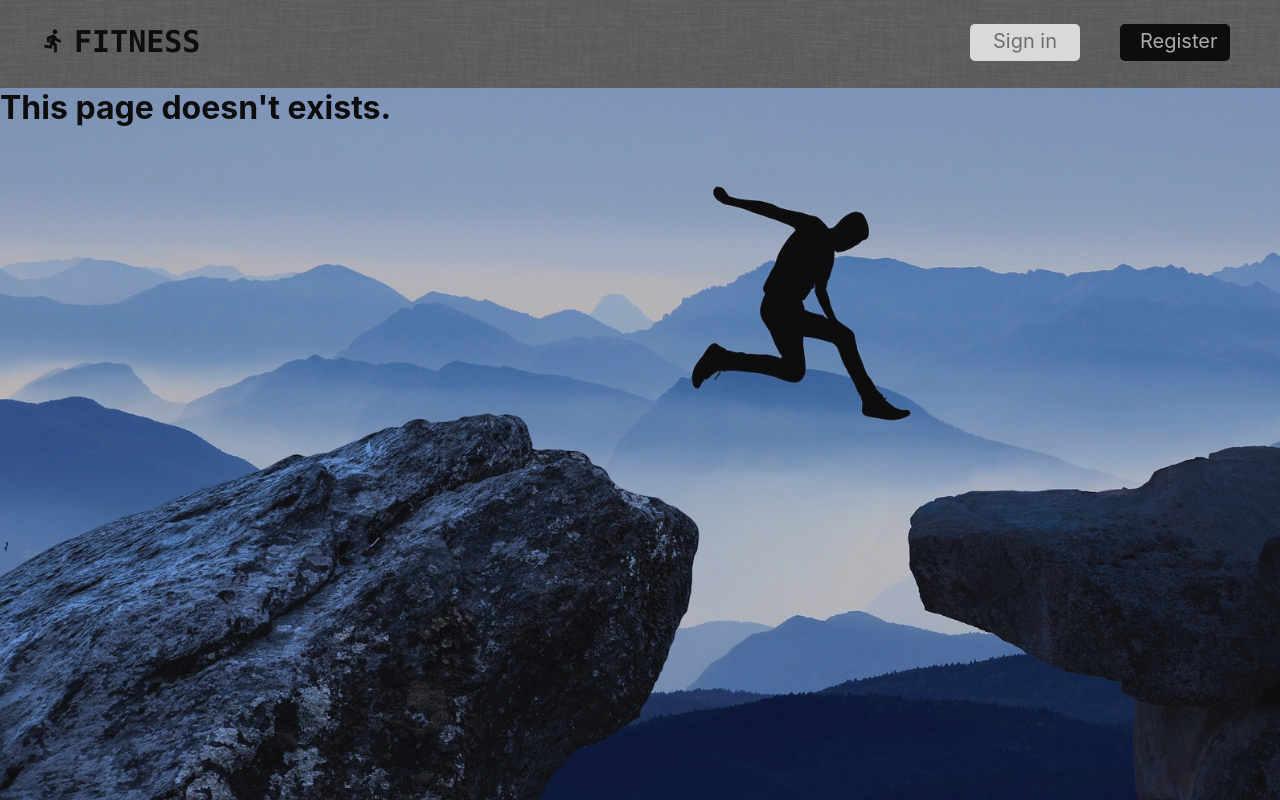
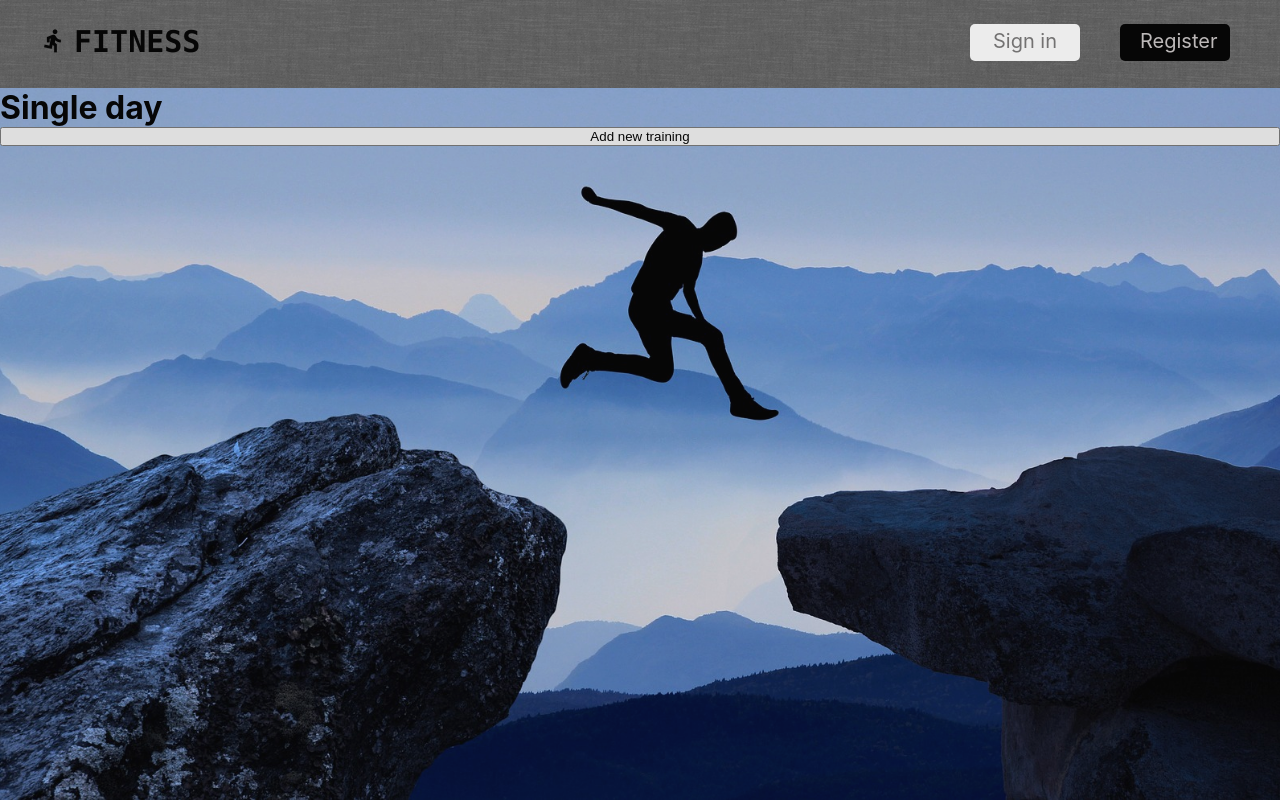
Before and after one commit to Dawid-Kordos/Fitness-front, a React (Create React App) app: page /trainings/single-day in a window 1280 px wide. Built offline with nearby package versions, Linux system fonts and the light colour scheme.

Commit message:
Added view for single day trainings preview.

```diff
--- a/src/components/App/App.css
+++ b/src/components/App/App.css
@@ -1,9 +1,10 @@
 .App__container{
     display: flex;
     flex-direction: column;
+    width: 100vw;
     height: 100vh;
     background-image: url("../../graphics/sport-main.jpg");
-    width: 100vw;
-    opacity: 80%;
+    opacity: 90%;
     background-size: cover;
+    background-position: center;
 }
--- a/src/components/App/App.tsx
+++ b/src/components/App/App.tsx
@@ -1,4 +1,4 @@
-import React, {createContext, SetStateAction, useState} from 'react';
+import React, {useState} from 'react';
 import {Route, Routes} from "react-router-dom";
 import {HeaderLogged} from "../Header/HeaderLogged";
 import {HeaderWelcome} from "../Header/HeaderWelcome";
@@ -8,6 +8,9 @@ import {Stats} from "../../views/Stats";
 import {RegisterForm} from "../../views/RegisterForm";
 import {NotFound} from "../../views/NotFound";
 import {LoginForm} from "../../views/LoginForm";
+import {AddTraining} from "../../views/AddTraining";
+import {SingleDayTrainingsPreview} from "../../views/SingleDayTrainingsPreview";
+import {Footer} from "../Footer/Footer";
 
 import './App.css';
 
@@ -24,11 +27,14 @@ export const App = () => {
             <Routes>
                 <Route path='/' element={<Main/>}/>
                 <Route path='/trainings' element={<Trainings/>}/>
+                <Route path='/trainings/single-day' element={<SingleDayTrainingsPreview/>}/>
+                <Route path='/trainings/add-form' element={<AddTraining/>}/>
                 <Route path='/stats' element={<Stats/>}/>
                 <Route path='/register' element={<RegisterForm />}/>
                 <Route path='/sign-in' element={<LoginForm loginStatus={loginStatus} />}/>
                 <Route path='*' element={<NotFound/>}/>
             </Routes>
+{/*            <Footer />*/}
         </div>
     );
 }
--- /dev/null
+++ b/src/views/SingleDayTrainingsPreview.tsx
@@ -0,0 +1,18 @@
+import React from 'react';
+import {useNavigate} from "react-router-dom";
+import {Button} from "../components/Button/Button";
+
+export const SingleDayTrainingsPreview = () => {
+    const navigate = useNavigate();
+
+    const handleAddNewTraining = () => {
+        navigate('/trainings/add-form');
+    }
+
+    return (
+    <>
+        <h1>Single day</h1>
+        <Button className='Table__btn-add' text='Add new training' onClick={handleAddNewTraining}/>
+    </>
+    );
+};
```
